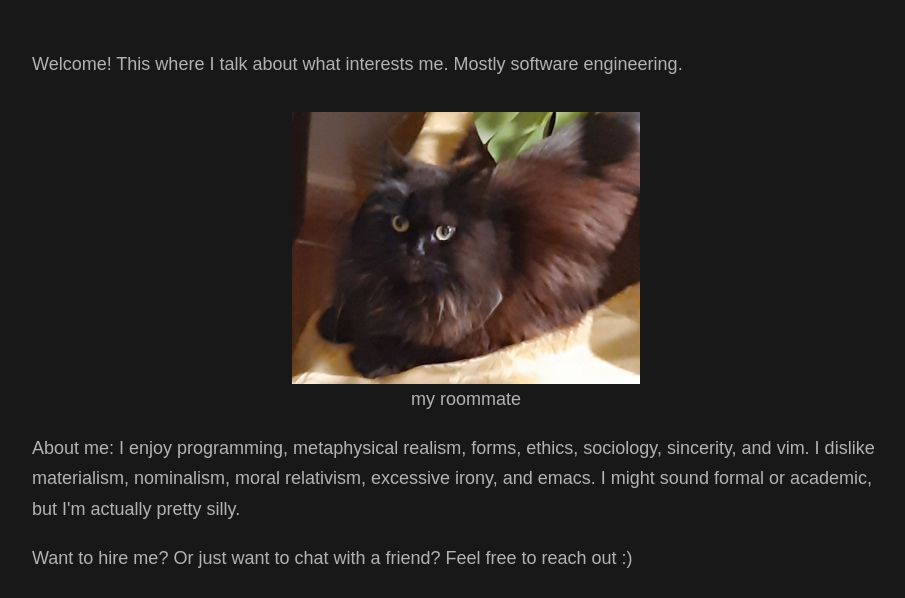
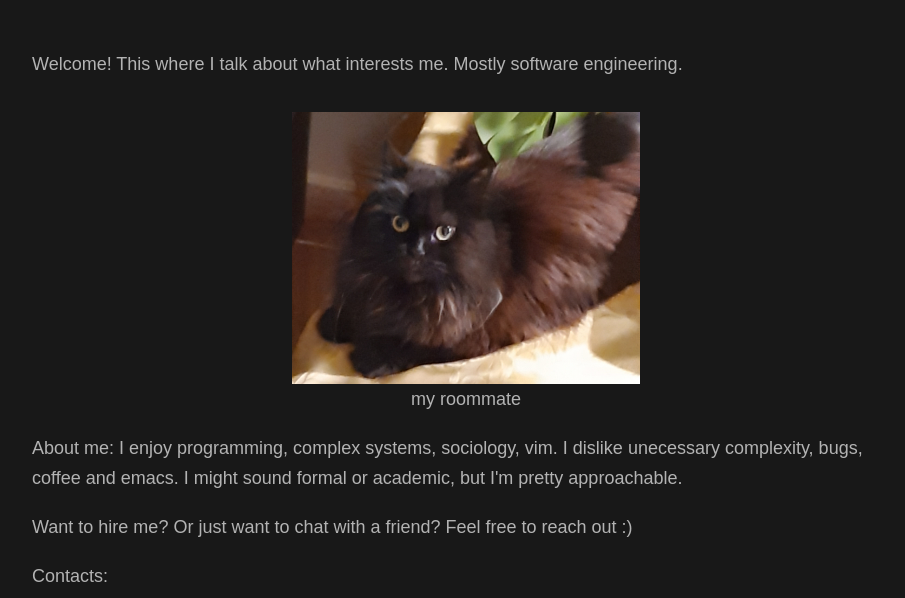
Before and after one commit to msaher/msaher.github.io, a plain HTML site: page index.html in a window 1280 px wide. Shown: the part 163-761 px from the top of the page, without its empty margins (174-1079 px from the left). Drawn offline with Linux system fonts and the light colour scheme.

Commit message:
sound less nerdy

```diff
--- a/index.html
+++ b/index.html
@@ -46,9 +46,9 @@
 </div>
 
 <p>
-    About me: I enjoy programming, metaphysical realism, forms, ethics, sociology, sincerity, and vim.
-    I dislike materialism, nominalism, moral relativism, excessive irony, and emacs.
-    I might sound formal or academic, but I'm actually pretty silly.
+    About me: I enjoy programming, complex systems, sociology, vim.
+    I dislike unecessary complexity, bugs, coffee and emacs.
+    I might sound formal or academic, but I'm pretty approachable.
 </p>
 
 <p>
```
